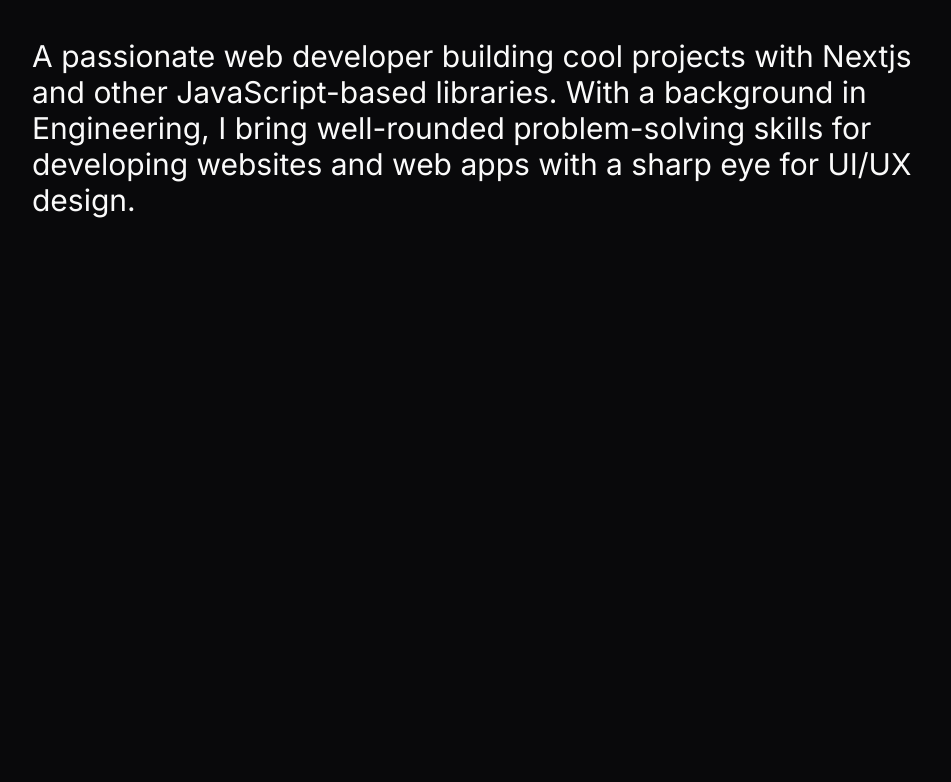
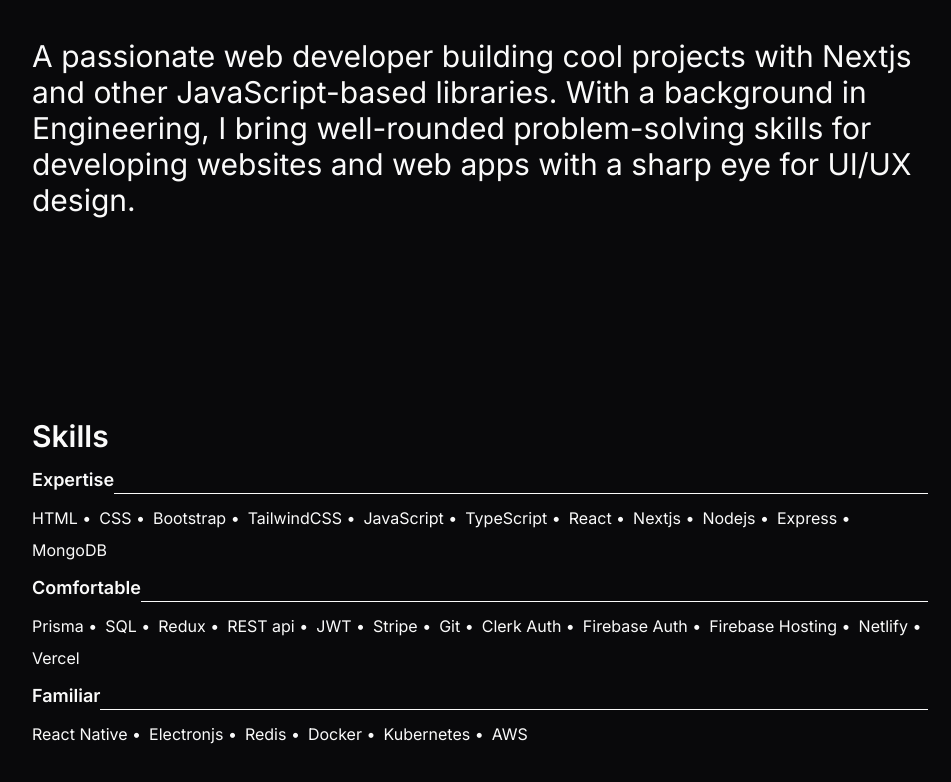
Before and after one commit to StepAsideLiL/stepasidelil, a Next.js app: page /simple in a window 1280 px wide. Shown: the part 466-1248 px from the top of the page, without its empty margins (160-1111 px from the left). Before the commit the page ends 920 px from the top, so only its background shows below. Built offline with nearby package versions, Linux system fonts and the light colour scheme.

Commit message:
add: Skills section

```diff
--- a/app/simple/page.tsx
+++ b/app/simple/page.tsx
@@ -1,4 +1,4 @@
-import { about } from "@/components/portfolio-infos/infos";
+import { about, skills } from "@/components/portfolio-infos/infos";
 import { Separator } from "@/components/ui/separator";
 import Image from "next/image";
 
@@ -33,6 +33,63 @@ export default function Page() {
         <p className="text-xl md:text-3xl">{about}</p>
       </section>
       {/* About End */}
+
+      {/* Skills */}
+      <section className="mx-auto max-w-4xl space-y-3 pt-40">
+        <h1 className="text-3xl font-semibold">Skills</h1>
+
+        {/* Expertise skills */}
+        <section className="space-y-3">
+          <div className="flex items-end">
+            <h1 className="text-lg font-semibold">Expertise</h1>
+            <Separator className="flex-1 bg-foreground" />
+          </div>
+
+          <div className="flex flex-wrap gap-2">
+            {skills.experties.map((skill, i) => (
+              <p key={i}>
+                <span>{skill.title} </span>
+                {i !== skills.experties.length - 1 && <span>&bull;</span>}
+              </p>
+            ))}
+          </div>
+        </section>
+
+        {/* Comfortable skills */}
+        <section className="space-y-3">
+          <div className="flex items-end">
+            <h1 className="text-lg font-semibold">Comfortable</h1>
+            <Separator className="flex-1 bg-foreground" />
+          </div>
+
+          <div className="flex flex-wrap gap-2">
+            {skills.comfortable.map((skill, i) => (
+              <p key={i}>
+                <span>{skill.title} </span>
+                {i !== skills.comfortable.length - 1 && <span>&bull;</span>}
+              </p>
+            ))}
+          </div>
+        </section>
+
+        {/* Familiar skills */}
+        <section className="space-y-3">
+          <div className="flex items-end">
+            <h1 className="text-lg font-semibold">Familiar</h1>
+            <Separator className="flex-1 bg-foreground" />
+          </div>
+
+          <div className="flex flex-wrap gap-2">
+            {skills.familiar.map((skill, i) => (
+              <p key={i}>
+                <span>{skill.title} </span>
+                {i !== skills.familiar.length - 1 && <span>&bull;</span>}
+              </p>
+            ))}
+          </div>
+        </section>
+      </section>
+      {/* Skills End */}
     </main>
   );
 }
```
